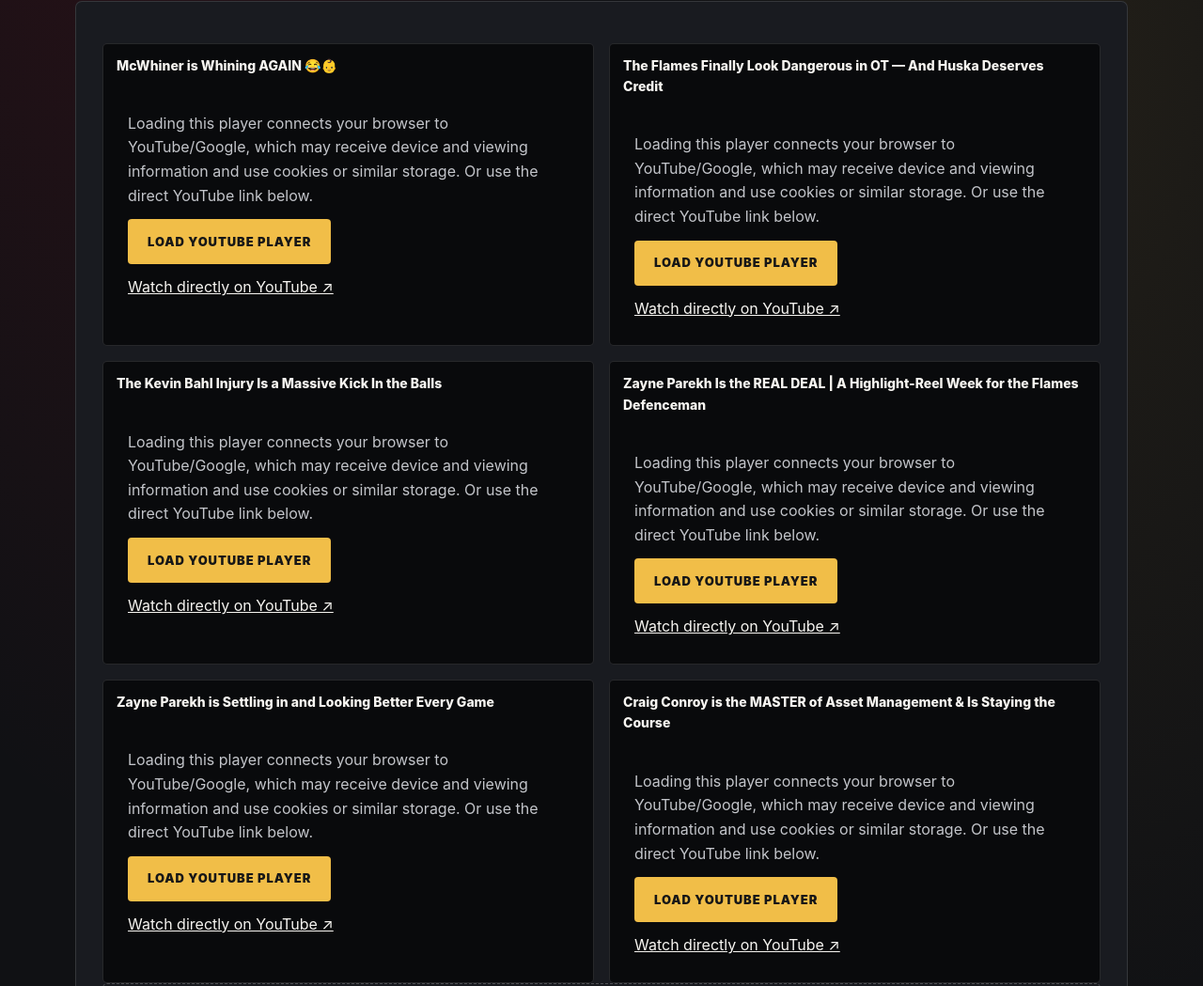
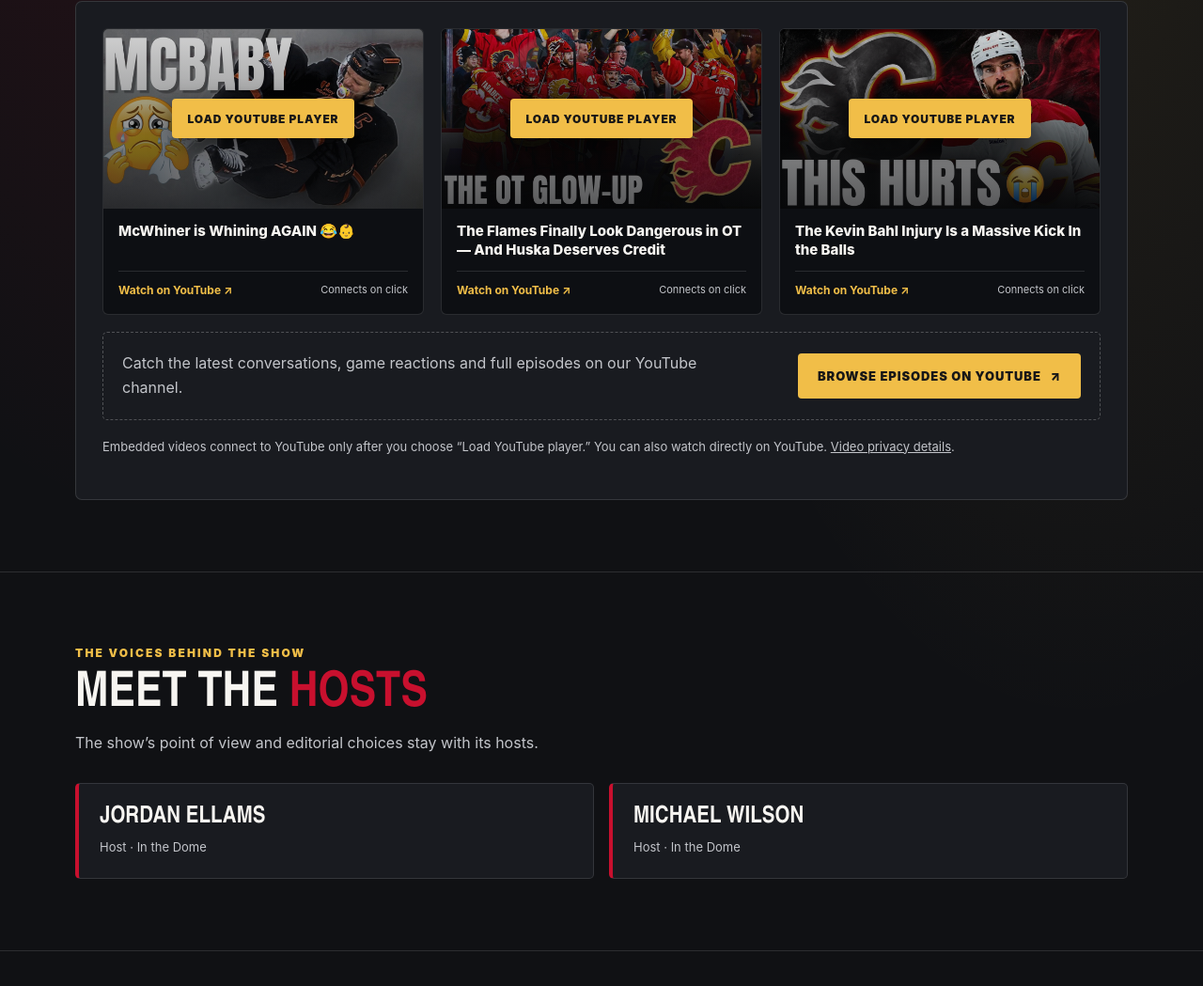
Before and after one commit to teamsienvi/in-the-dome, a plain HTML site: page index.html in a window 1280 px wide. Shown: the part 1037-2086 px from the top of the page at 94% size. Drawn offline with Linux system fonts and the light colour scheme.

Commit message:
Show top 3 latest episodes with local 16:9 thumbnails

```diff
--- a/assets/episodes-config.js
+++ b/assets/episodes-config.js
@@ -1,13 +1,10 @@
 "use strict";
-// Verified public, embeddable long-form episodes from @IntheDomeUnfiltered.
+// Latest 3 verified public, embeddable long-form episodes from @IntheDomeUnfiltered.
 window.DOME_EPISODES = Object.freeze({
   playlistId: "",
   videos: [
-    { id: "m27nHteg0oM", title: "McWhiner is Whining AGAIN 😂👶" },
-    { id: "9K919ygrJkA", title: "The Flames Finally Look Dangerous in OT — And Huska Deserves Credit" },
-    { id: "3NV5eSheOsM", title: "The Kevin Bahl Injury Is a Massive Kick In the Balls" },
-    { id: "auMXG7xfoPg", title: "Zayne Parekh Is the REAL DEAL | A Highlight-Reel Week for the Flames Defenceman" },
-    { id: "lNHAK4hAnRE", title: "Zayne Parekh is Settling in and Looking Better Every Game" },
-    { id: "JJ7FXuc7KYw", title: "Craig Conroy is the MASTER of Asset Management & Is Staying the Course" }
+    { id: "m27nHteg0oM", title: "McWhiner is Whining AGAIN 😂👶", thumb: "assets/ep-1.jpg?v=m27nHteg0oM" },
+    { id: "9K919ygrJkA", title: "The Flames Finally Look Dangerous in OT — And Huska Deserves Credit", thumb: "assets/ep-2.jpg?v=9K919ygrJkA" },
+    { id: "3NV5eSheOsM", title: "The Kevin Bahl Injury Is a Massive Kick In the Balls", thumb: "assets/ep-3.jpg?v=3NV5eSheOsM" }
   ]
 });
--- a/assets/episodes.js
+++ b/assets/episodes.js
@@ -9,6 +9,7 @@
 
   const playlist = typeof config.playlistId === "string" ? config.playlistId.trim() : "";
   const validPlaylist = /^(PL|UU|UULF|UULP|OLAK5uy_)[A-Za-z0-9_-]{10,100}$/.test(playlist);
+  const validThumb = thumb => typeof thumb === "string" && /^assets\/ep-[1-9]\.jpg(\?v=[A-Za-z0-9_-]{11})?$/.test(thumb);
   const videos = Array.isArray(config.videos) ? config.videos.filter(video =>
     video && typeof video.id === "string" && /^[A-Za-z0-9_-]{11}$/.test(video.id)
   ).slice(0, 10) : [];
@@ -17,11 +18,24 @@
   function showChoice(entry, slot) {
     const choice = document.createElement("div");
     choice.className = "embed-choice";
-    const notice = document.createElement("p");
-    notice.textContent = "Loading this player connects your browser to YouTube/Google, which may receive device and viewing information and use cookies or similar storage. Or use the direct YouTube link below.";
+
+    const media = document.createElement("div");
+    media.className = "episode-media";
+    if (validThumb(entry.thumb)) {
+      const img = document.createElement("img");
+      img.className = "episode-thumb";
+      img.src = entry.thumb;
+      img.alt = typeof entry.title === "string" && entry.title.trim() ? entry.title : "In the Dome episode thumbnail";
+      img.loading = "lazy";
+      img.decoding = "async";
+      media.append(img);
+    }
+
+    const overlay = document.createElement("div");
+    overlay.className = "episode-overlay";
     const button = document.createElement("button");
     button.type = "button";
-    button.className = "button";
+    button.className = "button episode-play-btn";
     button.textContent = "Load YouTube player";
     button.addEventListener("click", () => {
       const frame = document.createElement("div");
@@ -39,14 +53,10 @@
       removeButton.hidden = false;
       status.textContent = "YouTube player loaded. You can remove loaded players below.";
     });
-    const direct = document.createElement("a");
-    direct.href = entry.playlist
-      ? `https://www.youtube.com/playlist?list=${encodeURIComponent(entry.playlist)}`
-      : `https://www.youtube.com/watch?v=${encodeURIComponent(entry.id)}`;
-    direct.textContent = "Watch directly on YouTube ↗";
-    direct.target = "_blank";
-    direct.rel = "noopener noreferrer";
-    choice.append(notice, button, direct);
+    overlay.append(button);
+    media.append(overlay);
+
+    choice.append(media);
     slot.replaceChildren(choice);
   }
 
@@ -54,14 +64,34 @@
   entries.forEach(entry => {
     const card = document.createElement("article");
     card.className = "episode-card";
+    const slot = document.createElement("div");
+    showChoice(entry, slot);
+
+    const body = document.createElement("div");
+    body.className = "episode-card-body";
     const heading = document.createElement("h3");
     heading.className = "episode-card-title";
     heading.textContent = typeof entry.title === "string" && entry.title.trim()
       ? entry.title : "In the Dome episode";
-    const slot = document.createElement("div");
-    showChoice(entry, slot);
+
+    const meta = document.createElement("div");
+    meta.className = "episode-card-meta";
+    const direct = document.createElement("a");
+    direct.className = "episode-direct-link";
+    direct.href = entry.playlist
+      ? `https://www.youtube.com/playlist?list=${encodeURIComponent(entry.playlist)}`
+      : `https://www.youtube.com/watch?v=${encodeURIComponent(entry.id)}`;
+    direct.textContent = "Watch on YouTube ↗";
+    direct.target = "_blank";
+    direct.rel = "noopener noreferrer";
+    const notice = document.createElement("span");
+    notice.className = "episode-privacy-tag";
+    notice.textContent = "Connects on click";
+    meta.append(direct, notice);
+
+    body.append(heading, meta);
     slots.push({ entry, slot });
-    card.append(heading, slot);
+    card.append(slot, body);
     list.append(card);
   });
   if (slots.length) {
--- a/assets/site.css
+++ b/assets/site.css
@@ -70,11 +70,22 @@
     .show-card-note { margin: 6px 0 0; color: var(--muted); font-size: 12px; }
     .presenting-note { color: var(--gold); font-size: 11px; font-weight: 900; letter-spacing: .12em; text-transform: uppercase; }
     .episodes-panel { padding: clamp(18px, 3vw, 28px); border: 1px solid var(--line); border-radius: 7px; background: var(--panel); }
-    .episode-frame { position: relative; width: 100%; aspect-ratio: 16 / 9; overflow: hidden; border-radius: 5px; background: #090a0c; }
+    .episode-frame { position: relative; width: 100%; aspect-ratio: 16 / 9; overflow: hidden; background: #090a0c; }
     .episode-frame iframe { position: absolute; inset: 0; width: 100%; height: 100%; border: 0; }
-    .episode-grid { display: grid; grid-template-columns: repeat(auto-fit, minmax(min(100%, 360px), 1fr)); gap: 16px; margin-top: 16px; }
-    .episode-card { overflow: hidden; border: 1px solid var(--line); border-radius: 5px; background: #090a0c; }
-    .episode-card-title { margin: 0; padding: 12px 14px; color: var(--white); font-size: 14px; font-weight: 800; }
+    .episode-grid { display: grid; grid-template-columns: repeat(3, minmax(0, 1fr)); gap: 18px; margin-bottom: 18px; }
+    .episode-card { display: flex; flex-direction: column; overflow: hidden; border: 1px solid var(--line); border-radius: 6px; background: #0d0f13; transition: border-color .18s ease, transform .18s ease; }
+    .episode-card:hover { border-color: rgba(241,190,72,.42); transform: translateY(-2px); }
+    .episode-media { position: relative; width: 100%; aspect-ratio: 16 / 9; overflow: hidden; background: #090a0c; }
+    .episode-thumb { display: block; width: 100%; height: 100%; object-fit: cover; transition: transform .28s ease; }
+    .episode-card:hover .episode-thumb { transform: scale(1.03); }
+    .episode-overlay { position: absolute; inset: 0; display: flex; align-items: center; justify-content: center; padding: 16px; background: linear-gradient(180deg, rgba(9,10,12,.18) 0%, rgba(9,10,12,.68) 100%); }
+    .episode-play-btn { min-height: 42px; padding: 10px 16px; font-size: 12px; box-shadow: 0 8px 24px rgba(0,0,0,.55); }
+    .episode-card-body { flex: 1; display: flex; flex-direction: column; justify-content: space-between; gap: 12px; padding: 14px 16px 16px; }
+    .episode-card-title { margin: 0; color: var(--white); font-size: 15px; font-weight: 800; line-height: 1.35; display: -webkit-box; -webkit-line-clamp: 2; -webkit-box-orient: vertical; overflow: hidden; }
+    .episode-card-meta { display: flex; align-items: center; justify-content: space-between; gap: 10px; padding-top: 10px; border-top: 1px solid var(--line); font-size: 12px; }
+    .episode-direct-link { color: var(--gold); font-weight: 700; text-decoration: none; }
+    .episode-direct-link:hover { text-decoration: underline; }
+    .episode-privacy-tag { color: var(--muted); font-size: 11px; }
     .episode-fallback { display: flex; flex-wrap: wrap; align-items: center; justify-content: space-between; gap: 18px; padding: 20px; border: 1px dashed rgba(255,255,255,.24); border-radius: 5px; }
     .episode-fallback p { max-width: 650px; margin: 0; color: var(--muted); }
     .partner-tagline { color: var(--white) !important; font-weight: 800; }
@@ -105,11 +116,11 @@
     footer { padding: 28px 0 34px; border-top: 1px solid var(--line); color: var(--muted); font-size: 12px; }
     .footer-row { display: flex; justify-content: space-between; align-items: center; gap: 20px; }
     .footer-mark { color: var(--white); font-weight: 900; letter-spacing: .08em; text-transform: uppercase; }
-    @media (max-width: 820px) {
+    @media (max-width: 860px) {
       .nav { align-items: flex-start; flex-direction: column; justify-content: center; padding: 16px 0; gap: 12px; }
       .nav-links { flex-wrap: wrap; gap: 10px 18px; }
       .hero { padding: 58px 0; }
-      .hero-grid, .sponsor-grid { grid-template-columns: 1fr; gap: 26px; }
+      .hero-grid, .sponsor-grid, .episode-grid { grid-template-columns: 1fr; gap: 22px; }
       .show-card { min-height: 290px; }
       .contact-band { align-items: flex-start; flex-direction: column; }
     }
@@ -129,8 +140,7 @@
     button:focus-visible { outline: 3px solid var(--gold); outline-offset: 4px; }
     .skip-link { position: absolute; left: 12px; top: -80px; z-index: 30; background: var(--gold); color: var(--ink); padding: 10px 18px; }
     .skip-link:focus { top: 8px; }
-    .embed-choice { min-height: 240px; padding: 26px; display: flex; flex-direction: column; align-items: flex-start; justify-content: center; gap: 12px; }
-    .embed-choice p { color: var(--muted); margin: 0; max-width: 58ch; }
+    .embed-choice { width: 100%; }
     .episode-help { color: var(--muted); font-size: 13px; margin: 18px 0 0; }
     .text-button { border: 0; background: transparent; padding: 0; color: var(--gold); text-decoration: underline; min-height: 44px; }
     .footer-links { display: flex; gap: 18px; flex-wrap: wrap; margin-top: 12px; }
```
Also changed, not shown: assets/ep-1.jpg (added), assets/ep-2.jpg (added), assets/ep-3.jpg (added).
